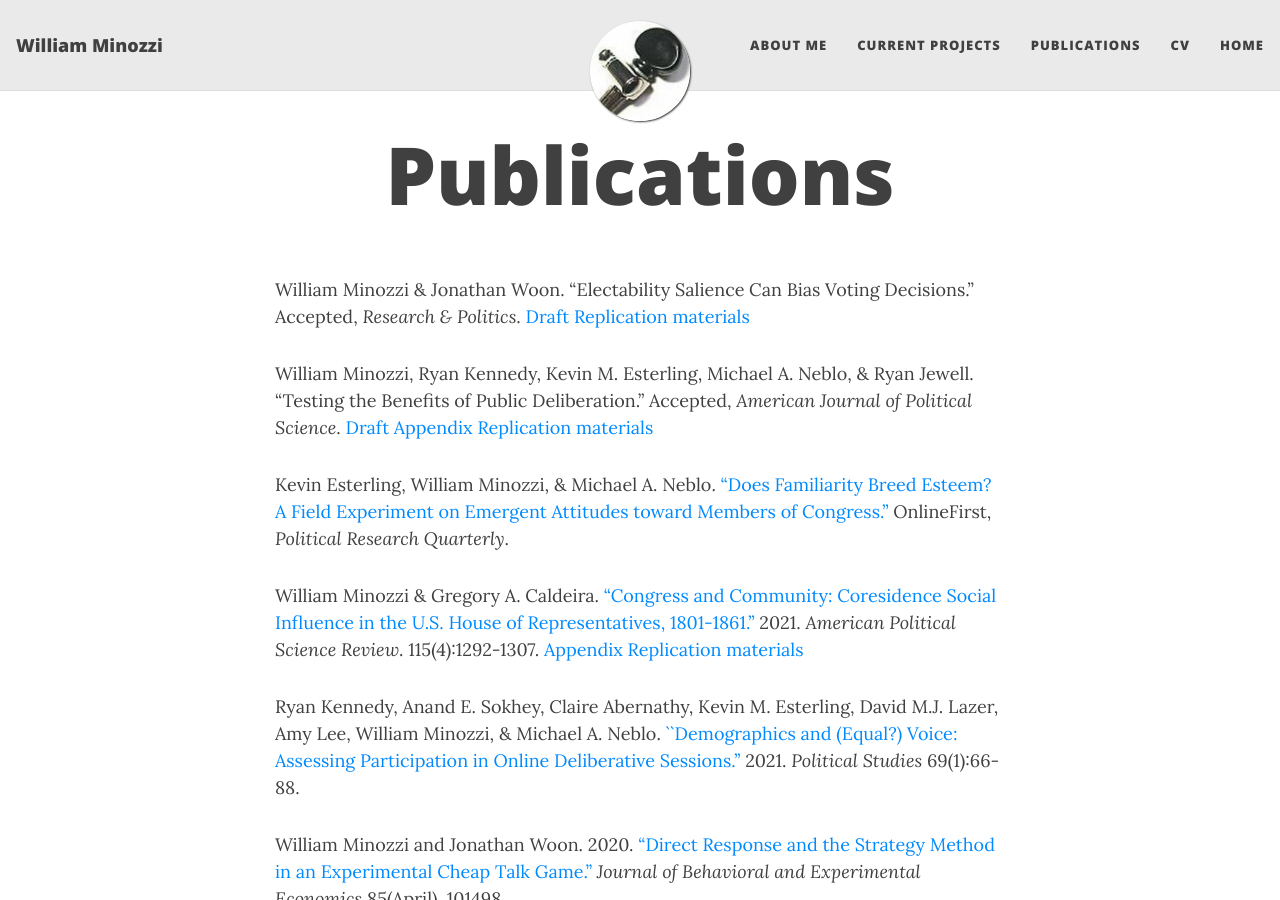
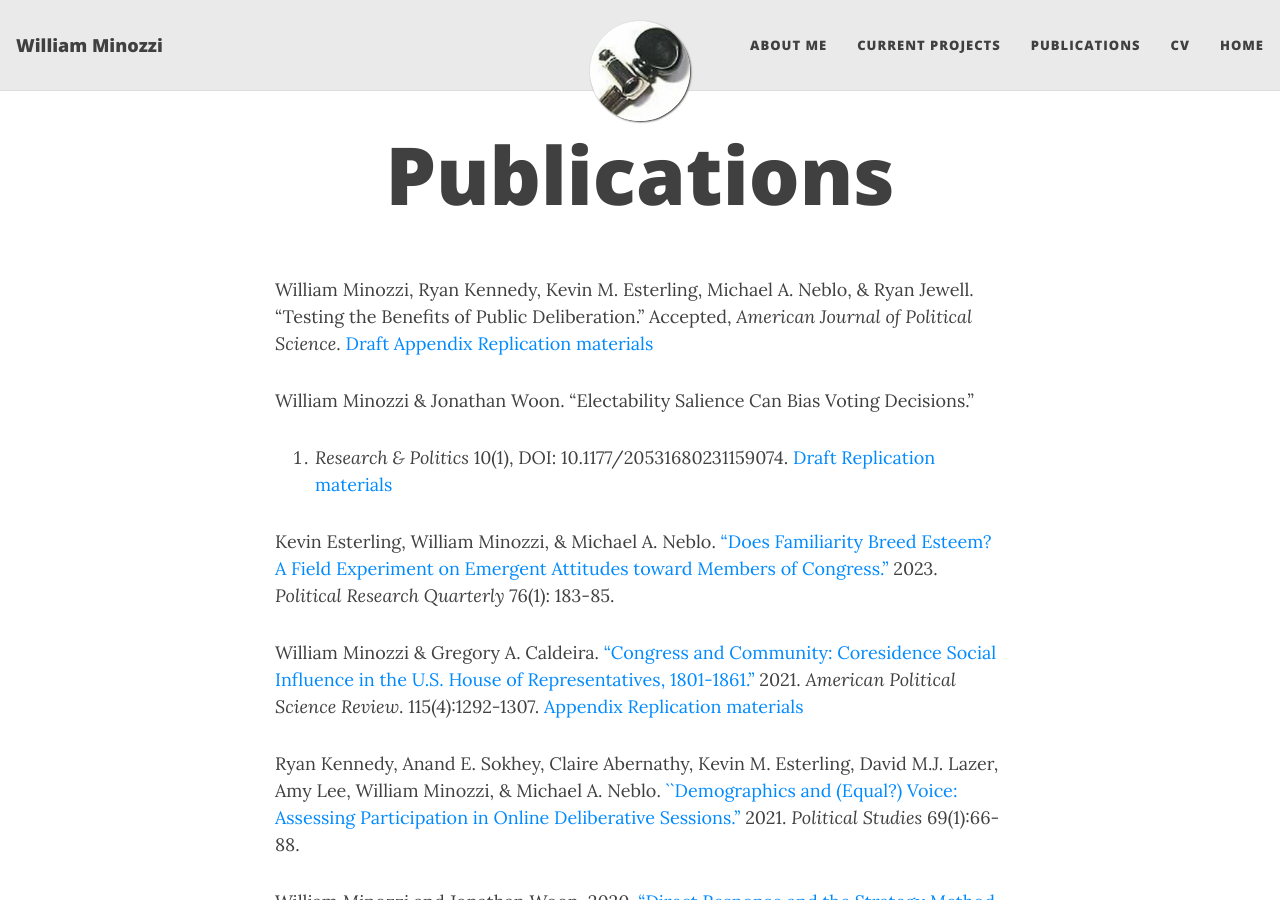
Before and after one commit to minozzi/minozzi.github.io, a Jekyll site: the page built from publications.md, in a window 1280 px wide and 900 px high. Built offline with Jekyll 4.4.1, drawn with Linux system fonts in a browser that asks for light colours; nearby versions of some CDN libraries.

```diff
--- a/publications.md
+++ b/publications.md
@@ -2,13 +2,6 @@
 layout: page
 title: Publications
 ---
-
-
-William Minozzi & Jonathan Woon.
-"Electability Salience Can Bias Voting Decisions."
-Accepted, *Research & Politics*.
-[Draft](electability-manuscript.pdf)
-[Replication materials](https://doi.org/10.7910/DVN/59UCPS)
 
 William Minozzi, Ryan Kennedy, Kevin M. Esterling, Michael A. Neblo, & Ryan Jewell.
 "Testing the Benefits of Public Deliberation."
@@ -17,9 +10,19 @@ Accepted, *American Journal of Political Science*.
 [Appendix](testing-benefitsappendix.pdf)
 [Replication materials](https://doi.org/10.7910/DVN/VSVBTP)
 
+William Minozzi & Jonathan Woon.
+"Electability Salience Can Bias Voting Decisions."
+2023.
+*Research & Politics*
+10(1), DOI: 10.1177/20531680231159074.
+[Draft](https://journals.sagepub.com/doi/epub/10.1177/20531680231159074)
+[Replication materials](https://doi.org/10.7910/DVN/59UCPS)
+
 Kevin Esterling, William Minozzi, & Michael A. Neblo.
 ["Does Familiarity Breed Esteem? A Field Experiment on Emergent Attitudes toward Members of Congress."](https://doi.org/10.1177%2F10659129211073910)
-OnlineFirst, *Political Research Quarterly*.
+2023.
+*Political Research Quarterly*
+76(1): 183-85.
 
 William Minozzi & Gregory A. Caldeira.
 ["Congress and Community: Coresidence Social Influence in the U.S. House of Representatives, 1801-1861."](https://www.doi.org/10.1017/S0003055421000630)
```
Also changed, not shown: _posts/2022-03-22-does-familiarity-breed-esteem.md (+3 -4 lines), _posts/2023-02-20-electability-salience.md (added, +11 -0 lines), 1 other file.
